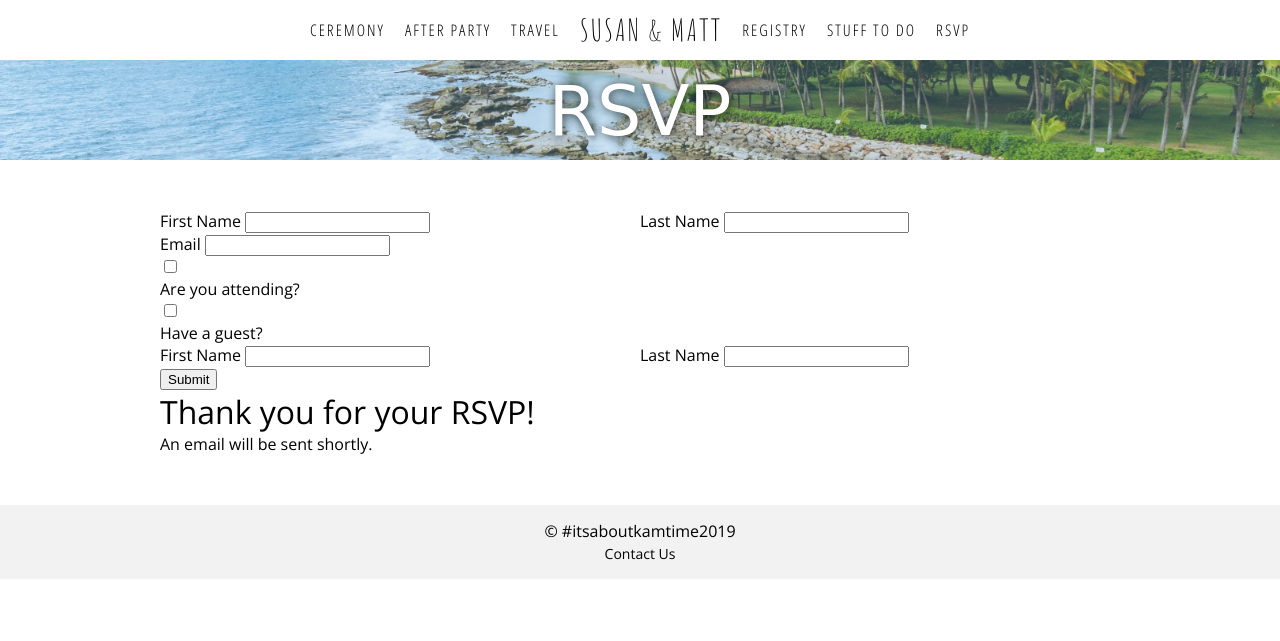
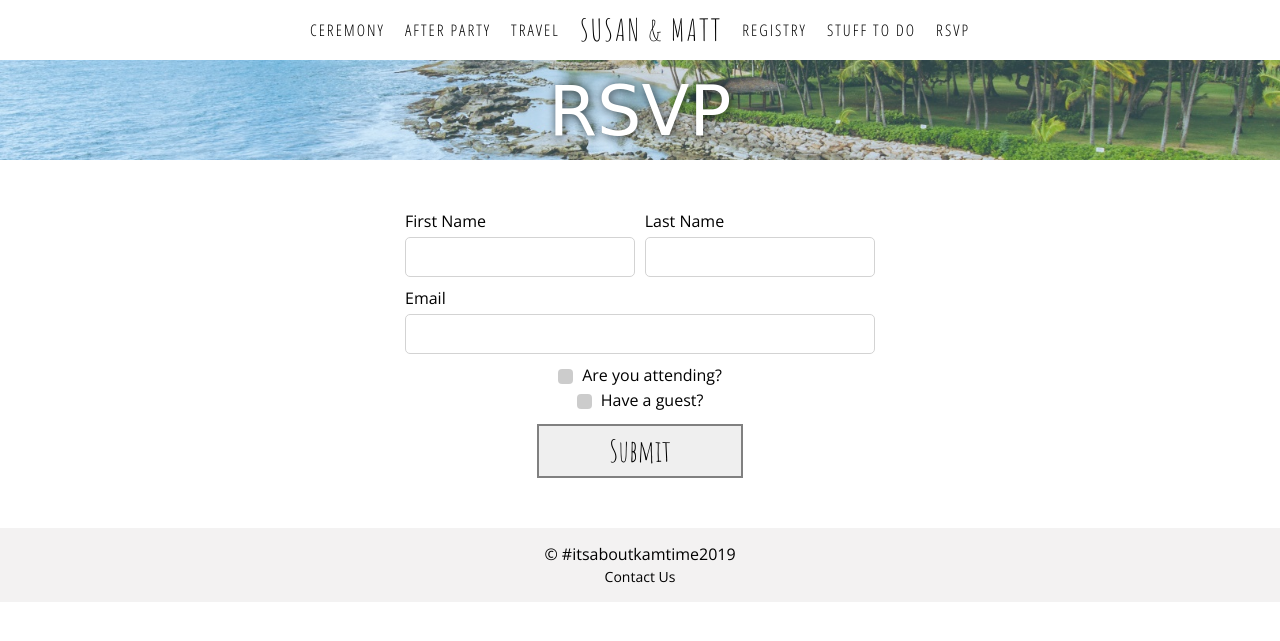
Before and after one commit to MatthewKam/wedding_site, a PHP site: page /rsvp.php in a window 1280 px wide. Shown: the top 641 px of the page. Run offline with PHP 8.4, Linux system fonts and the light colour scheme; some libraries are stand-ins or nearby versions; some web fonts are replaced.

Commit message:
updated rsvp page with forms and validation

```diff
--- a/css/global.css
+++ b/css/global.css
@@ -100,11 +100,11 @@ body {
       text-align: center;
       padding: 0; }
       body .pg-wrp .sctn.sctn-hdr .cntnt-wrp .cntnt .home-link.mob,
-      body .pg-wrp .sctn.sctn-hdr .cntnt-wrp .cntnt .hambaga {
+      body .pg-wrp .sctn.sctn-hdr .cntnt-wrp .cntnt .hambaga-wrp {
         display: block; }
         @media screen and (min-width: 640px) {
           body .pg-wrp .sctn.sctn-hdr .cntnt-wrp .cntnt .home-link.mob,
-          body .pg-wrp .sctn.sctn-hdr .cntnt-wrp .cntnt .hambaga {
+          body .pg-wrp .sctn.sctn-hdr .cntnt-wrp .cntnt .hambaga-wrp {
             display: none; } }
       body .pg-wrp .sctn.sctn-hdr .cntnt-wrp .cntnt .home-link {
         font-family: 'Amatic SC', cursive;
@@ -201,6 +201,9 @@ body {
               background-color: transparent; } }
           body .pg-wrp .sctn.sctn-hdr .cntnt-wrp .cntnt ul.active li:hover {
             background-color: rgba(234, 245, 234, 0.9); }
+            @media screen and (min-width: 640px) {
+              body .pg-wrp .sctn.sctn-hdr .cntnt-wrp .cntnt ul.active li:hover {
+                background-color: transparent; } }
   body .pg-wrp .sctn.sctn-1 {
     padding-top: 60px; }
   body .pg-wrp .sctn.sctn-2 {
@@ -230,6 +233,3 @@ body {
   body .pg-wrp.stuff-pg .bar-bg {
     background: url(../images/bg-2.jpg) center center no-repeat;
     background-size: cover; }
-  body .pg-wrp.rsvp-pg .bar-bg {
-    background: url(../images/bg-3.jpg) center center no-repeat;
-    background-size: cover; }
--- /dev/null
+++ b/css/rsvp.css
@@ -0,0 +1,181 @@
+.rsvp-pg .bar-bg {
+  background: url(../images/bg-3.jpg) center center no-repeat;
+  background-size: cover; }
+
+.rsvp-pg .frm-wrp {
+  max-width: 500px;
+  margin: 0 auto;
+  /*CHECKBOX*/ }
+  @media screen and (min-width: 400px) {
+    .rsvp-pg .frm-wrp {
+      padding: 0 15px; } }
+  .rsvp-pg .frm-wrp .frm label {
+    display: block;
+    margin-bottom: 5px; }
+    .rsvp-pg .frm-wrp .frm label.checkbox-wrap {
+      display: inline-block;
+      vertical-align: top; }
+  .rsvp-pg .frm-wrp .frm input[type="text"],
+  .rsvp-pg .frm-wrp .frm input[type="email"] {
+    width: 100%;
+    box-sizing: border-box;
+    border: 1px solid lightgrey;
+    border-radius: 5px;
+    padding-left: 10px;
+    font-size: 15px;
+    margin-bottom: 5px;
+    height: 40px;
+    -webkit-appearance: none;
+    -moz-appearance: none;
+    appearance: none;
+    position: relative; }
+    @media screen and (min-width: 400px) {
+      .rsvp-pg .frm-wrp .frm input[type="text"],
+      .rsvp-pg .frm-wrp .frm input[type="email"] {
+        margin-bottom: 10px; } }
+  .rsvp-pg .frm-wrp .frm p {
+    display: inline-block;
+    vertical-align: top; }
+  .rsvp-pg .frm-wrp .frm.splt-2 {
+    width: 100%; }
+    @media screen and (min-width: 400px) {
+      .rsvp-pg .frm-wrp .frm.splt-2 {
+        width: 49%; } }
+    @media screen and (min-width: 400px) {
+      .rsvp-pg .frm-wrp .frm.splt-2.col-r {
+        margin-left: 2%; } }
+  .rsvp-pg .frm-wrp .frm span.help-block.form-error {
+    display: none; }
+  .rsvp-pg .frm-wrp .frm.has-error input[type="text"],
+  .rsvp-pg .frm-wrp .frm.has-error input[type="email"] {
+    border: 1px solid lightgrey !important;
+    border-bottom: 3px solid #ff5e45 !important; }
+  .rsvp-pg .frm-wrp .frm.has-error p {
+    border-bottom: 3px solid #ff5e45 !important; }
+  .rsvp-pg .frm-wrp .frm.has-success input[type="text"],
+  .rsvp-pg .frm-wrp .frm.has-success input[type="email"] {
+    border: 1px solid lightgrey !important;
+    border-bottom: 3px solid #54e052 !important; }
+  .rsvp-pg .frm-wrp .frm.has-success p {
+    border-bottom: 3px solid #54e052 !important; }
+  .rsvp-pg .frm-wrp .frm.chkbx {
+    text-align: center; }
+  .rsvp-pg .frm-wrp button {
+    display: block;
+    margin: 0 auto;
+    border: 2px solid grey;
+    color: black;
+    margin-top: 10px;
+    padding: 0 70px;
+    line-height: 50px;
+    font-size: 30px;
+    font-family: 'Amatic SC', cursive;
+    cursor: pointer; }
+    .rsvp-pg .frm-wrp button:hover {
+      border: 2px solid #5dadd4;
+      color: white;
+      background-color: #5dadd4; }
+    .rsvp-pg .frm-wrp button:active, .rsvp-pg .frm-wrp button:focus {
+      outline: none; }
+    .rsvp-pg .frm-wrp button:active {
+      -webkit-transform: scale(0.95);
+      -moz-transform: scale(0.95);
+      -ms-transform: scale(0.95);
+      -o-transform: scale(0.95);
+      transform: scale(0.95); }
+  .rsvp-pg .frm-wrp .checkbox-wrap {
+    display: inline-block;
+    vertical-align: top;
+    position: relative;
+    cursor: pointer;
+    font-size: 18px;
+    top: 0;
+    left: 0;
+    padding-left: 0;
+    margin-top: 5px;
+    margin-right: 5px; }
+    .rsvp-pg .frm-wrp .checkbox-wrap:hover input ~ .checkbox-indicator {
+      background: rgba(0, 0, 0, 0.2); }
+    .rsvp-pg .frm-wrp .checkbox-wrap input {
+      position: absolute;
+      z-index: -1;
+      opacity: 0; }
+      .rsvp-pg .frm-wrp .checkbox-wrap input:focus ~ .checkbox-indicator {
+        background: rgba(0, 0, 0, 0.2); }
+      .rsvp-pg .frm-wrp .checkbox-wrap input:checked ~ .checkbox-indicator {
+        background: #319448; }
+      .rsvp-pg .frm-wrp .checkbox-wrap input:checked ~ .checkbox-indicator:after {
+        display: block; }
+    .rsvp-pg .frm-wrp .checkbox-wrap .checkbox-indicator {
+      height: 15px;
+      width: 15px;
+      background: rgba(0, 0, 0, 0.2);
+      border-radius: 4px; }
+      .rsvp-pg .frm-wrp .checkbox-wrap .checkbox-indicator:after {
+        content: '';
+        position: absolute;
+        display: none;
+        left: 5px;
+        top: 2px;
+        width: 2px;
+        height: 7px;
+        border: solid #fff;
+        border-width: 0 3px 3px 0;
+        transform: rotate(45deg);
+        -ms-transform: rotate(45deg);
+        /* IE 9 */
+        -webkit-transform: rotate(45deg);
+        /* Chrome, Safari, Opera */ }
+  .rsvp-pg .frm-wrp div#guest {
+    display: none;
+    margin-top: 5px; }
+  .rsvp-pg .frm-wrp .thankyou-wrp {
+    display: none;
+    position: fixed;
+    top: 0;
+    left: 0;
+    background-color: rgba(0, 0, 0, 0.2);
+    width: 100%;
+    height: 100%;
+    z-index: 1; }
+    .rsvp-pg .frm-wrp .thankyou-wrp .thankyou {
+      max-width: 400px;
+      margin: 0 auto;
+      margin-top: 20%;
+      background-color: white;
+      border-radius: 5px;
+      padding: 30px 20px;
+      text-align: center;
+      position: relative; }
+      .rsvp-pg .frm-wrp .thankyou-wrp .thankyou img {
+        max-width: 220px;
+        margin: 0 auto;
+        border-radius: 50%;
+        border: 3px solid white;
+        box-shadow: 0 0 10px rgba(0, 0, 0, 0.4);
+        margin-bottom: 10px; }
+      .rsvp-pg .frm-wrp .thankyou-wrp .thankyou h1 {
+        font-family: 'Amatic SC', cursive;
+        font-size: 36px; }
+      .rsvp-pg .frm-wrp .thankyou-wrp .thankyou a {
+        display: block;
+        position: absolute;
+        top: 5px;
+        right: 5px;
+        width: 30px;
+        height: 30px; }
+        .rsvp-pg .frm-wrp .thankyou-wrp .thankyou a div.line-1, .rsvp-pg .frm-wrp .thankyou-wrp .thankyou a div.line-2 {
+          border: 1px solid grey;
+          width: 30px;
+          position: absolute;
+          top: 14px; }
+        .rsvp-pg .frm-wrp .thankyou-wrp .thankyou a div.line-1 {
+          transform: rotate(45deg);
+          -ms-transform: rotate(45deg);
+          -webkit-transform: rotate(45deg); }
+        .rsvp-pg .frm-wrp .thankyou-wrp .thankyou a div.line-2 {
+          transform: rotate(-45deg);
+          -ms-transform: rotate(-45deg);
+          -webkit-transform: rotate(-45deg); }
+        .rsvp-pg .frm-wrp .thankyou-wrp .thankyou a:hover div.line-1, .rsvp-pg .frm-wrp .thankyou-wrp .thankyou a:hover div.line-2 {
+          border: 1px solid black; }
--- a/index.php
+++ b/index.php
@@ -131,9 +131,9 @@
 					</div
 					><div class="col-r splt-3">
 						<h2 class="sub-title">Our Itinerary</h2>
-						<h4>October 2, 2019 - October 6, 2019</h4>
+						<h4>10.2.19 - 10.6.19 (tentative)</h4>
 						<p>Four Seasons at Ko Olina</p>
-						<h4>October 6, 2019 - October 13, 2019</h4>
+						<h4>10.6.19 - 10.13.19 (tentative)</h4>
 						<p>Airbnb - TBD</p>
 					</div>
 				</div>
--- a/js/rsvp.js
+++ b/js/rsvp.js
@@ -9,4 +9,10 @@ $(document).ready(function(){
 		});
 	  	return false;
 	});
+
+
+	$('#has-guest').on('click', function(){
+		$('#guest').slideToggle();
+	});
+
 });
--- a/rsvp.php
+++ b/rsvp.php
@@ -2,6 +2,7 @@
 <html>
 <head>
 	<?php include 'includes/head.php' ?>
+	<link rel="stylesheet" type="text/css" href="./css/rsvp.css">
 </head>
 <body>
 	<div class="pg-wrp rsvp-pg">
@@ -32,22 +33,38 @@
 							<div id="invitee">
 								<div class="frm col-l splt-2">
 									<label>First Name</label>
-									<input type="text" name="first_name">
+									<input type="text"
+									data-validation="required"
+                                	data-validation-error-msg="First name is required." name="first_name">
 								</div
 								><div class="frm col-r splt-2">
 									<label>Last Name</label>
-									<input type="text" name="last_name">
+									<input type="text"
+									name="last_name"
+									data-validation="required"
+                                	data-validation-error-msg="Last name is required.">
 								</div>
 								<div class="frm">
 									<label>Email</label>
-									<input type="email" name="email">
+									<input type="email"
+									name="email"
+									data-validation="required"
+                                	data-validation-error-msg="Email is required.">
+
 								</div>
-								<div class="frm">
-									<input type="checkbox" name="is_going">
+								<div class="frm chkbx">
+									<label class="checkbox-wrap checkbox-control checkbox">
+				                        <input type="checkbox"
+				                        name="is_going"/>
+				                        <div class="checkbox-indicator"></div>
+				                    </label>
 									<p>Are you attending?</p>
 								</div>
-								<div class="frm" id="has-guest">
-									<input type="checkbox" name="has_guest">
+								<div class="frm chkbx">
+									<label class="checkbox-wrap checkbox-control checkbox" >
+				                        <input type="checkbox" name="has_guest" id="has-guest"/>
+				                        <div class="checkbox-indicator"></div>
+				                    </label>
 									<p>Have a guest?</p>
 								</div>
 							</div>
@@ -62,9 +79,18 @@
 								</div>
 							</div>
 							<button type="submit" name="">Submit</button>
-							<div id="thanks">
-								<h1>Thank you for your RSVP!</h1>
-								<p>An email will be sent shortly.</p>
+							<div class="thankyou-wrp">
+								<div class="thankyou">
+									<img src="images/rsvp-ty.png">
+									<h1>Thank you for your RSVP!</h1>
+									<p>An email will be sent shortly.</p>
+									<a href="./index.php">
+										<div class="line-1"></div>
+										<div class="line-2"></div>
+									</a>
+
+								</div>
+
 							</div>
 						</form>
 					</div>
@@ -78,7 +104,17 @@
 				</div>
 			</div>
 		</div>
+		<script src="https://cdnjs.cloudflare.com/ajax/libs/jquery-form-validator/2.3.26/jquery.form-validator.min.js"></script>
 		<script type="text/javascript" src="js/rsvp.js"></script>
+		<script>
+		    $.validate({
+		        validateHiddenInputs: true,
+		        onSuccess : function() {
+		            $('.thankyou-wrp').fadeIn(300);
+		            return true;
+		        }
+		    });
+		</script>
 	</div>
 </body>
 </html>
--- a/scss/global.scss
+++ b/scss/global.scss
@@ -127,7 +127,7 @@ body {
                         padding:0;
 
                         .home-link.mob,
-                        .hambaga{
+                        .hambaga-wrp{
                             display:block;
                             @media screen and (min-width: 640px) {
                                 display:none;
@@ -270,6 +270,10 @@ body {
 
                                     &:hover{
                                         background-color: rgba(234, 245, 234,.9);
+
+                                        @media screen and (min-width: 640px) {
+                                            background-color: transparent;
+                                        }
                                     }
                                 }
                             }
@@ -327,12 +331,7 @@ body {
                 background-size:cover;
             }
         }
-        &.rsvp-pg{
-            .bar-bg{
-                background:url(../images/bg-3.jpg)center center no-repeat;
-                background-size:cover;
-            }
-        }
+
     }
 
 
--- /dev/null
+++ b/scss/rsvp.scss
@@ -0,0 +1,259 @@
+.rsvp-pg{
+    .bar-bg{
+        background:url(../images/bg-3.jpg)center center no-repeat;
+        background-size:cover;
+    }
+
+    .frm-wrp {
+        max-width: 500px;
+        margin: 0 auto;
+
+		@media screen and (min-width: 400px) {
+            padding: 0 15px;
+        }
+        .frm{
+            label{
+                display: block;
+                margin-bottom:5px;
+
+                &.checkbox-wrap{
+                    display: inline-block;
+                    vertical-align: top;
+                }
+            }
+            input[type="text"],
+            input[type="email"] {
+                width: 100%;
+                box-sizing: border-box;
+                border: 1px solid lightgrey;
+                border-radius: 5px;
+                padding-left: 10px;
+                font-size: 15px;
+                margin-bottom: 5px;
+                height: 40px;
+                -webkit-appearance: none;
+                -moz-appearance:    none;
+                appearance:         none;
+                position:relative;
+
+                @media screen and (min-width: 400px) {
+		            margin-bottom: 10px;
+		        }
+            }
+            p{
+                display:inline-block;
+                vertical-align:top;
+            }
+            &.splt-2{
+            	width:100%;
+
+            	@media screen and (min-width: 400px) {
+                    width:49%;
+                }
+                &.col-r{
+                    @media screen and (min-width: 400px) {
+                    	margin-left:2%;
+                	}
+                }
+            }
+
+            span{
+                &.help-block{
+                    &.form-error {
+                        display: none;
+                    }
+                }
+            }
+
+            &.has-error{
+                input[type="text"],
+                input[type="email"] {
+                    border: 1px solid lightgrey !important;
+                    border-bottom: 3px solid #ff5e45 !important;
+                }
+                p{
+                    border-bottom: 3px solid #ff5e45 !important;
+                }
+            }
+            &.has-success{
+                input[type="text"],
+                input[type="email"] {
+                    border: 1px solid lightgrey !important;
+                    border-bottom: 3px solid #54e052 !important;
+                }
+                p{
+                    border-bottom: 3px solid #54e052 !important;
+                }
+            }
+
+            &.chkbx{
+            	text-align:center;
+            }
+        }
+
+        button{
+        	display: block;
+		    margin: 0 auto;
+		    border: 2px solid grey;
+		    color: black;
+		    margin-top: 10px;
+		    padding: 0 70px;
+		    line-height: 50px;
+		    font-size: 30px;
+		    font-family: 'Amatic SC', cursive;
+		    cursor:pointer;
+
+		    &:hover{
+		    	border: 2px solid #5dadd4;
+			    color: white;
+			    background-color: #5dadd4;
+		    }
+		    &:active,
+		    &:focus{
+		    	outline:none;
+		    }
+		    &:active{
+		    	-webkit-transform: scale(.95);
+				-moz-transform: scale(.95);
+				-ms-transform: scale(.95);
+				-o-transform: scale(.95);
+				transform: scale(.95);
+		    }
+        }
+
+        /*CHECKBOX*/
+        .checkbox-wrap {
+          display: inline-block;
+          vertical-align: top;
+          position: relative;
+          cursor: pointer;
+          font-size: 18px;
+          top: 0;
+          left: 0;
+          padding-left: 0;
+          margin-top: 5px;
+          margin-right: 5px;
+
+          &:hover input ~ .checkbox-indicator{
+            background: rgba(0,0,0,.2);
+          }
+
+          input {
+            position: absolute;
+            z-index: -1;
+            opacity: 0;
+
+            &:focus ~ .checkbox-indicator {
+              background: rgba(0,0,0,.2);
+            }
+            &:checked ~ .checkbox-indicator {
+              background: #319448;
+            }
+            &:checked ~ .checkbox-indicator:after {
+              display: block;
+            }
+
+          }
+
+          .checkbox-indicator {
+            height: 15px;
+            width: 15px;
+            background: rgba(0,0,0,.2);
+            border-radius: 4px;
+
+            &:after {
+              content: '';
+              position: absolute;
+              display: none;
+              left: 5px;
+              top: 2px;
+              width: 2px;
+              height: 7px;
+              border: solid #fff;
+              border-width: 0 3px 3px 0;
+              transform: rotate(45deg);
+              -ms-transform: rotate(45deg); /* IE 9 */
+              -webkit-transform: rotate(45deg); /* Chrome, Safari, Opera */
+            }
+          }
+        }//End of Checkbox
+
+        div#guest {
+            display: none;
+            margin-top: 5px;
+        }
+        .thankyou-wrp {
+    	    display: none;
+            position: fixed;
+            top: 0;
+            left: 0;
+            background-color: rgba(0,0,0,.2);
+            width: 100%;
+            height: 100%;
+            z-index: 1;
+
+            .thankyou {
+			    max-width: 400px;
+			    margin: 0 auto;
+			    margin-top: 20%;
+			    background-color: white;
+			    border-radius: 5px;
+			    padding: 30px 20px;
+			    text-align: center;
+			    position:relative;
+
+			    img{
+	    	        max-width: 220px;
+				    margin: 0 auto;
+				    border-radius: 50%;
+				    border: 3px solid white;
+				    box-shadow: 0 0 10px rgba(0,0,0,.4);
+				    margin-bottom: 10px;
+			    }
+			    h1{
+			    	font-family: 'Amatic SC', cursive;
+		    	    font-size: 36px;
+			    }
+			    a{
+			    	display: block;
+				    position: absolute;
+		        	top: 5px;
+    				right: 5px;
+				    width: 30px;
+				    height: 30px;
+
+				    div{
+				    	&.line-1,
+				    	&.line-2{
+							border: 1px solid grey;
+						    width: 30px;
+						    position: absolute;
+						    top: 14px;
+				    	}
+
+				    	&.line-1{
+						    transform: rotate(45deg);
+						    -ms-transform: rotate(45deg);
+						    -webkit-transform: rotate(45deg);
+				    	}
+				    	&.line-2{
+						    transform: rotate(-45deg);
+						    -ms-transform: rotate(-45deg);
+						    -webkit-transform: rotate(-45deg);
+				    	}
+				    }
+
+				    &:hover{
+				    	div{
+					    	&.line-1,
+					    	&.line-2{
+								border: 1px solid black;
+					    	}
+					    }
+				    }
+			    }
+			}
+        }
+    }
+
+}
```
Also changed, not shown: images/rsvp-ty.png (added).
